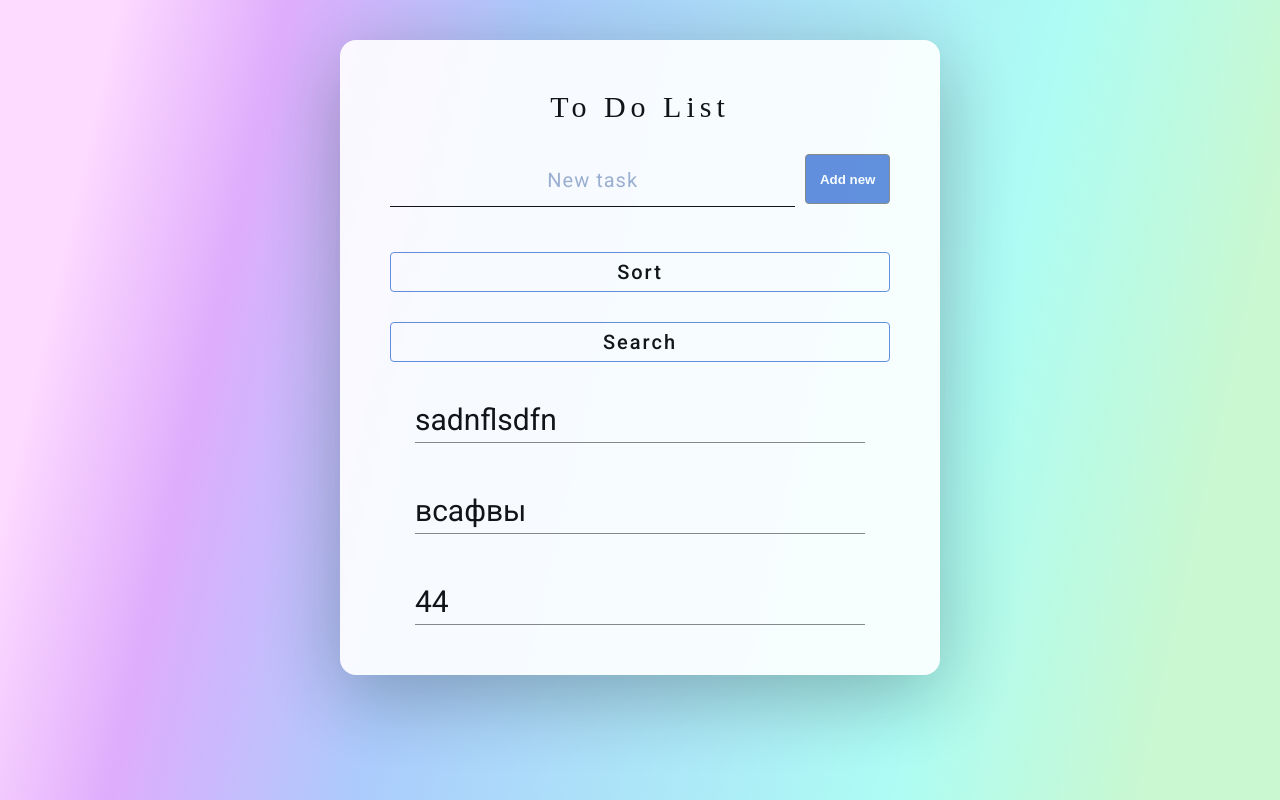
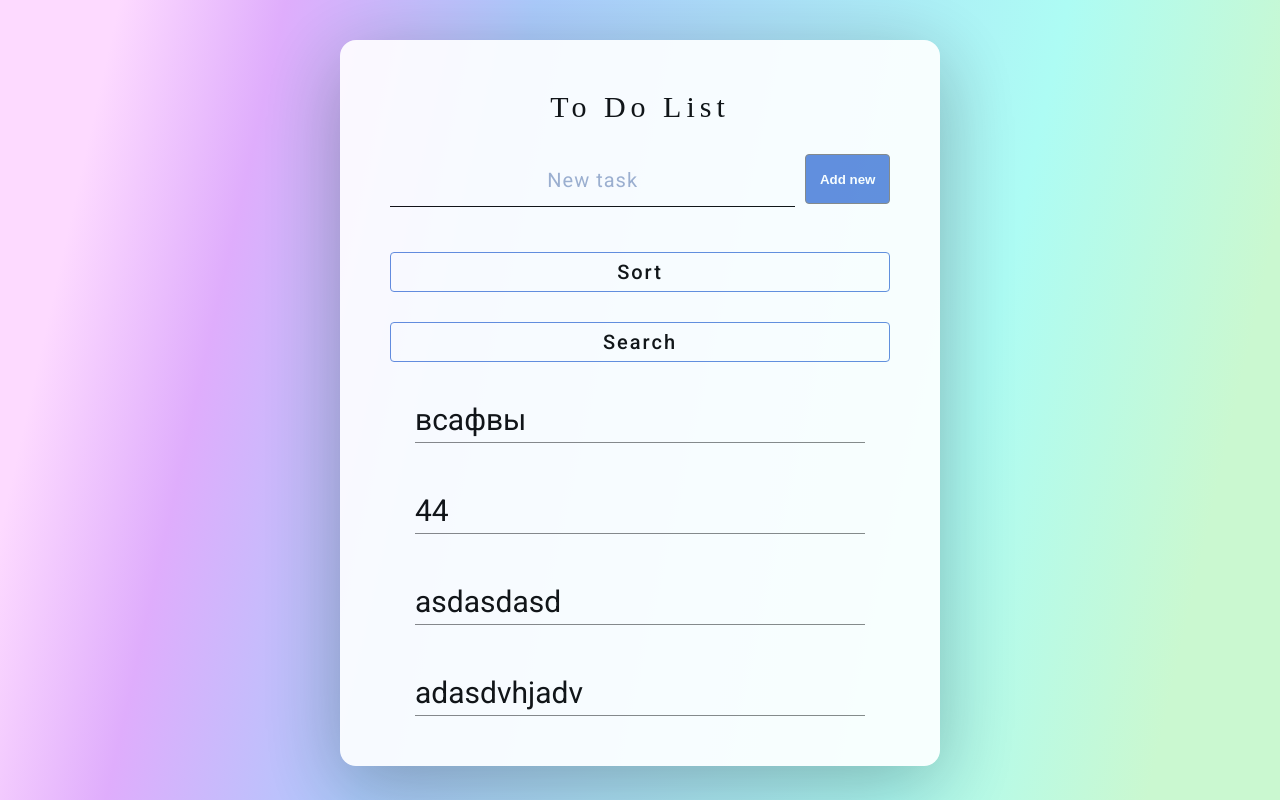
Before and after one commit to Yogurt7v/ToDo-JSONserv-Router, a React (Create React App) app: page / in a window 1280 px wide. Built offline with nearby package versions, Linux system fonts and the light colour scheme; data requests are answered from the project's data file.

Commit message:
ну впроде всё рпаботает

```diff
--- a/db.json
+++ b/db.json
@@ -1,9 +1,5 @@
 {
   "todo": [
-    {
-      "id": 833037,
-      "task": "sadnflsdfn"
-    },
     {
       "id": 5633637,
       "task": "всафвы"
@@ -11,6 +7,14 @@
     {
       "id": 93006,
       "task": "44"
+    },
+    {
+      "id": 4559873,
+      "task": "asdasdasd"
+    },
+    {
+      "id": 2204849,
+      "task": "adasdvhjadv"
     }
   ]
 }
--- a/src/App.js
+++ b/src/App.js
@@ -11,11 +11,9 @@ import { ToDoListResult } from "./components/ToDoListResult";
 function App() {
   const [todoList, setTodoList] = useState([]);
   const [searchVisble, setSearchVisble] = useState(false);
+  const [isLoading, setIsLoading] = useState(false);
   const [prevTodo, setPrevTodo] = useState([]);
   const [sortedList, setSortedList] = useState(false);
-
-  const [isLoading, setIsLoading] = useState(false);
-  const searchRef = useRef(null);
 
   useEffect(() => {
     setIsLoading(true);
@@ -29,49 +27,6 @@ function App() {
         setIsLoading(false);
       });
   }, []);
-
-  const create = (todo) => {
-    let id = Math.floor(Math.random() * 10000000);
-    fetch("http://localhost:3004/todo/", {
-      method: "POST",
-      headers: { "Content-Type": "application/json;charset=utf-8" },
-      body: JSON.stringify({
-        id: id,
-        task: `${todo}`,
-      }),
-    })
-      .then((rawResponse) => rawResponse.json())
-      .then((response) => {
-        setTodoList([...todoList, response]);
-      });
-  };
-  const edit = (i) => {
-    let index = todoList.findIndex((el) => el.id === i);
-    fetch(`http://localhost:3004/todo/${todoList[index].id}`, {
-      method: "PUT",
-      headers: { "Content-Type": "application/json;charset=utf-8" },
-      body: JSON.stringify({
-        id: `${todoList[index].id}`,
-        task: prompt("Измените задачу", `${todoList[index].task}`),
-      }),
-    })
-      .then((rawResponse) => rawResponse.json())
-      .then((response) => {
-        todoList[index] = response;
-        setTodoList([...todoList]);
-      });
-  };
-
-  const deletePost = (id) => {
-    fetch(`http://localhost:3004/todo/${id}`, {
-      method: "DELETE",
-    })
-      .then((rawResponse) => rawResponse.json())
-      .then((response) => {
-        setTodoList([...todoList]);
-        setTodoList(todoList.filter((todo) => todo.id !== id));
-      });
-  };
 
   const visible = () => {
     setSearchVisble(!searchVisble);
@@ -100,14 +55,14 @@ function App() {
 
   const MainPage = () => {
     return (
-      <Context.Provider value={{ todoList, setTodoList, deletePost, edit }}>
+      <Context.Provider value={{ todoList, setTodoList }}>
         <div className="App">
           <h1>To Do List</h1>
-          <AddPost create={create} />
+          <AddPost />
           <button className="sortButton" onClick={sort}>
             Sort
           </button>
-          <button className="searchButton" onClick={visible} ref={searchRef}>
+          <button className="searchButton" onClick={visible}>
             Search
           </button>
           <SearchResult searchVisble={searchVisble}></SearchResult>
--- a/src/components/AddPost.jsx
+++ b/src/components/AddPost.jsx
@@ -1,8 +1,27 @@
 import React from "react";
 import { useState } from "react";
 import style from "./addposts.module.css";
-export const AddPost = ({ create }) => {
+import { useContext } from "react";
+import { Context } from "./Context";
+export const AddPost = () => {
   const [newTask, setNewTask] = useState();
+  const { todoList, setTodoList } = useContext(Context);
+
+  const create = (todo) => {
+    let id = Math.floor(Math.random() * 10000000);
+    fetch("http://localhost:3004/todo/", {
+      method: "POST",
+      headers: { "Content-Type": "application/json;charset=utf-8" },
+      body: JSON.stringify({
+        id: id,
+        task: `${todo}`,
+      }),
+    })
+      .then((rawResponse) => rawResponse.json())
+      .then((response) => {
+        setTodoList([...todoList, response]);
+      });
+  };
 
   const handleChange = (event) => {
     setNewTask(event.target.value);
--- a/src/components/post.jsx
+++ b/src/components/post.jsx
@@ -5,8 +5,35 @@ import { useContext } from "react";
 import { Context } from "./Context";
 
 export const Post = ({ key, task }) => {
-  const { deletePost, edit } = useContext(Context);
+  const { todoList, setTodoList } = useContext(Context);
   const [closed, setClosed] = useState(true);
+  const edit = (i) => {
+    let index = todoList.findIndex((el) => el.id === i);
+    fetch(`http://localhost:3004/todo/${todoList[index].id}`, {
+      method: "PUT",
+      headers: { "Content-Type": "application/json;charset=utf-8" },
+      body: JSON.stringify({
+        id: `${todoList[index].id}`,
+        task: prompt("Измените задачу", `${todoList[index].task}`),
+      }),
+    })
+      .then((rawResponse) => rawResponse.json())
+      .then((response) => {
+        todoList[index] = response;
+        setTodoList([...todoList]);
+      });
+  };
+
+  const deletePost = (id) => {
+    fetch(`http://localhost:3004/todo/${id}`, {
+      method: "DELETE",
+    })
+      .then((rawResponse) => rawResponse.json())
+      .then((response) => {
+        setTodoList([...todoList]);
+        setTodoList(todoList.filter((todo) => todo.id !== id));
+      });
+  };
 
   return (
     <div className={style.wrapperClosed} onClick={() => setClosed(!closed)}>
```
